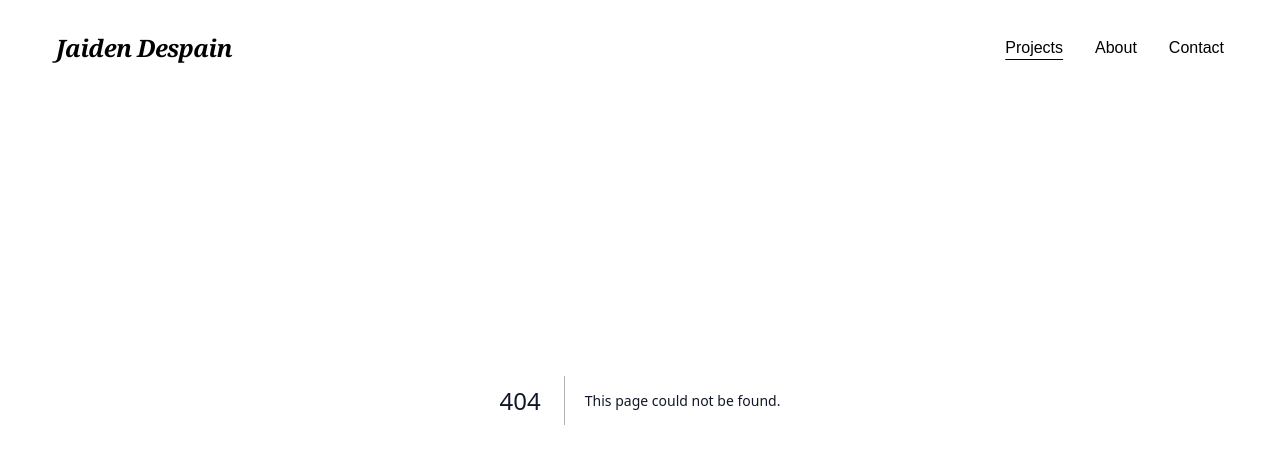
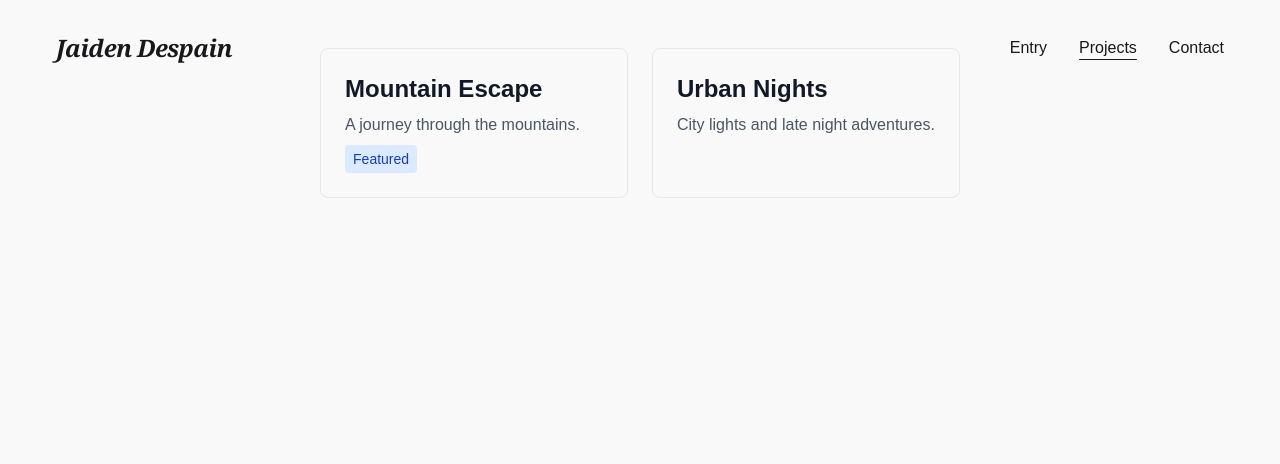
Before and after one commit to jaidendespain/Photography-Site, a Next.js app: page /projects in a window 1280 px wide. Before the commit this address had no page. Shown: the top 464 px of the page. Built offline with nearby package versions, Linux system fonts and the light colour scheme.

Commit message:
Admin Error Fix

```diff
--- a/app/admin/AuthContext.tsx
+++ b/app/admin/AuthContext.tsx
@@ -7,6 +7,8 @@ export function AuthProvider({ children }: { children: React.ReactNode }) {
   const [authed, setAuthed] = useState(false);
 
   function login(pw: string) {
+    // Note: This is a client-side only auth for demo purposes
+    // In production, this should be handled server-side with proper authentication
     if (pw === process.env.NEXT_PUBLIC_ADMIN_PASSWORD) {
       setAuthed(true);
       return true;
--- a/app/components/Carousel.tsx
+++ b/app/components/Carousel.tsx
@@ -10,15 +10,16 @@ interface CarouselProps {
 }
 
 export function Carousel({ images, initialIndex = 0, onIndexChange }: CarouselProps) {
+  // All hooks must be called first
   const [idx, setIdx] = useState(initialIndex);
   const prevIdx = useRef(idx);
   const direction = idx > prevIdx.current ? 1 : -1;
+
   useEffect(() => {
     prevIdx.current = idx;
     onIndexChange?.(idx);
   }, [idx, onIndexChange]);
 
-  // Keyboard navigation
   useEffect(() => {
     const handleKey = (e: KeyboardEvent) => {
       if (e.key === "ArrowRight") setIdx((i) => (i + 1) % images.length);
@@ -28,7 +29,6 @@ export function Carousel({ images, initialIndex = 0, onIndexChange }: CarouselPr
     return () => window.removeEventListener("keydown", handleKey);
   }, [images.length]);
 
-  // Swipe support
   const startX = useRef<number | null>(null);
   const handleTouchStart = (e: React.TouchEvent) => {
     startX.current = e.touches[0].clientX;
@@ -40,6 +40,15 @@ export function Carousel({ images, initialIndex = 0, onIndexChange }: CarouselPr
     if (dx < -50) setIdx((i) => (i + 1) % images.length);
     startX.current = null;
   };
+
+  // Now do the early return
+  if (!images || images.length === 0) {
+    return (
+      <div className="w-full text-center text-gray-500 py-12">
+        No images available for this project.
+      </div>
+    );
+  }
 
   return (
     <section
--- a/app/components/Header.tsx
+++ b/app/components/Header.tsx
@@ -4,8 +4,8 @@ import { useState } from "react";
 import { usePathname } from "next/navigation";
 
 const NAV_LINKS = [
+  { href: "/", label: "Entry" },
   { href: "/projects", label: "Projects" },
-  { href: "/about", label: "About" },
   { href: "/contact", label: "Contact" },
 ];
 
@@ -14,8 +14,8 @@ export function Header() {
   const pathname = usePathname();
 
   return (
-    <header className="w-full bg-white/80 absolute top-0 left-0 z-30">
-      <nav className="flex items-center justify-between w-full px-14 pt-8 pb-4">
+    <header className="w-full absolute top-0 left-0 z-30">
+      <nav className="flex items-center justify-between w-full px-6 sm:px-8 md:px-14 pt-6 md:pt-8 pb-4">
         <Link href="/" className="font-serif italic text-2xl font-bold tracking-tight">
           Jaiden Despain
         </Link>
--- /dev/null
+++ b/app/contact/page.tsx
@@ -0,0 +1,13 @@
+export default function ContactPage() {
+  return (
+    <section className="w-full min-h-screen flex items-center justify-center px-4">
+      <div className="prose prose-lg max-w-none">
+        <div className="bg-white shadow-md p-4 rounded-lg">
+          <p className="text-gray-600">
+            <a href="mailto:mail@jaidendespa.in" className="text-orange-600 hover:underline">mail@jaidendespa.in</a>
+          </p>
+        </div>
+      </div>
+    </section>
+  );
+}
--- a/app/globals.css
+++ b/app/globals.css
@@ -2,19 +2,14 @@
 
 /* Color variables for easy theming */
 :root {
-  --color-bg: #ffffff;
+  --color-bg: var(--gray-100);
   --color-text: #18181b;
   --color-title: #111827;
   --color-caption: #6b7280;
   --background: #ffffff;
   --foreground: #171717;
-}
 
-@theme inline {
-  --color-background: var(--background);
-  --color-foreground: var(--foreground);
-  --font-sans: var(--font-geist-sans);
-  --font-mono: var(--font-geist-mono);
+  --gray-100: #f9f9f9;
 }
 
 body {
--- a/app/layout.tsx
+++ b/app/layout.tsx
@@ -4,7 +4,7 @@ import { Header } from "./components/Header";
 
 export const metadata: Metadata = {
   title: "Jaiden Despain",
-  description: "My personal photography gallery.",
+  description: "a photography gallery.",
 };
 
 export default function RootLayout({
--- a/app/page.tsx
+++ b/app/page.tsx
@@ -8,8 +8,8 @@ const PARKING_GARAGE_IMAGE = {
 
 export default function HomePage() {
   return (
-    <section className="w-full min-h-screen flex items-center justify-center bg-white px-4">
-      <div className="relative aspect-[4/3] w-full max-w-4xl overflow-hidden shadow-lg border border-[8px] sm:border-[12px] md:border-[15px] lg:border-[20px] border-[#f9f9f9]">
+    <section className="w-full min-h-screen flex items-center justify-center px-4">
+      <div className="relative aspect-[4/3] w-full max-w-4xl overflow-hidden shadow-md border border-[8px] sm:border-[12px] md:border-[15px] lg:border-[20px] border-white">
         <Image
           src={PARKING_GARAGE_IMAGE.src}
           alt={PARKING_GARAGE_IMAGE.alt}
--- a/app/projects/[slug]/page.tsx
+++ b/app/projects/[slug]/page.tsx
@@ -3,14 +3,15 @@ import { projects, getProjectImages } from "../../data/projects";
 import { Carousel } from "../../components/Carousel";
 
 export async function generateStaticParams() {
-  return projects.map((project) => ({ params: { slug: project.slug } }));
+  return projects.map((project) => ({ slug: project.slug }));
 }
 
-export default function ProjectPage({ params }: { params: { slug: string } }) {
-  const project = projects.find((p) => p.slug === params.slug);
+export default async function ProjectPage({ params }: { params: Promise<{ slug: string }> }) {
+  const { slug } = await params;
+  const project = projects.find((p) => p.slug === slug);
   if (!project) return notFound();
 
-  const images = getProjectImages(params.slug);
+  const images = getProjectImages(slug);
 
   return (
     <section className="max-w-4xl mx-auto px-4 py-12">
--- /dev/null
+++ b/app/projects/page.tsx
@@ -0,0 +1,28 @@
+import Link from "next/link";
+import { projects } from "../data/projects";
+
+export default function ProjectsPage() {
+  return (
+    <section className="max-w-4xl mx-auto px-4 py-12">
+      <div className="grid gap-6 md:grid-cols-2">
+        {projects
+          .sort((a, b) => a.order - b.order)
+          .map((project) => (
+            <Link
+              key={project.slug}
+              href={`/projects/${project.slug}`}
+              className="block p-6 border border-gray-200 rounded-lg hover:border-gray-300 transition-colors"
+            >
+              <h2 className="text-2xl font-semibold mb-2">{project.title}</h2>
+              <p className="text-gray-600">{project.description}</p>
+              {project.featured && (
+                <span className="inline-block mt-2 px-2 py-1 bg-blue-100 text-blue-800 text-sm rounded">
+                  Featured
+                </span>
+              )}
+            </Link>
+          ))}
+      </div>
+    </section>
+  );
+}
--- a/next.config.ts
+++ b/next.config.ts
@@ -15,7 +15,8 @@ const nextConfig: NextConfig = {
   },
   /* config options here */
   typescript: {
-    ignoreBuildErrors: true,
+    // Enable TypeScript checking for better code quality
+    ignoreBuildErrors: false,
   },
 };
 
--- a/public/admin/config.yml
+++ b/public/admin/config.yml
@@ -9,6 +9,11 @@ backend:
 
 media_folder: "public/images"
 public_folder: "/images"
+
+media_library:
+  name: uploadcare
+  config:
+    publicKey: demo
 
 collections:
   - name: "projects"
```
